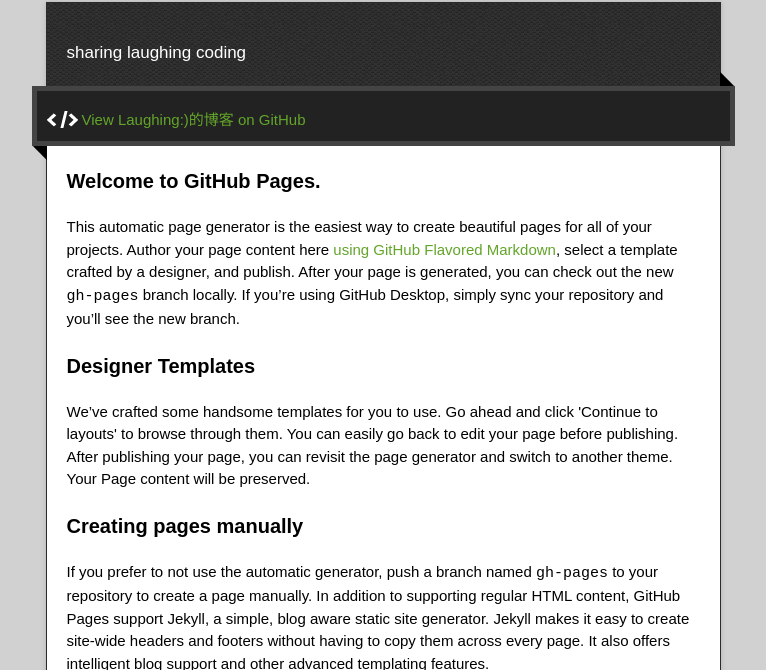
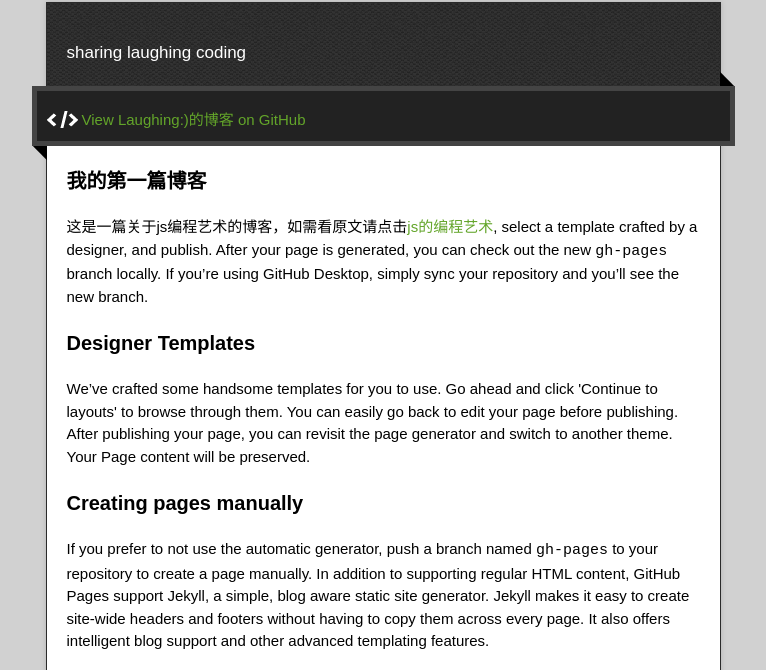
Before and after one commit to Mickey-Wang/blog-1.0, a plain HTML site: page index.html in a window 1280 px wide. Shown: the part 128-798 px from the top of the page, without its empty margins (257-1023 px from the left). Drawn offline with nearby package versions, Linux system fonts and the light colour scheme.

Commit message:
Replace master branch with page content via GitHub

```diff
--- a/index.html
+++ b/index.html
@@ -35,9 +35,9 @@
         </div>
         <article class="markdown-body">
           <h3>
-<a id="welcome-to-github-pages" class="anchor" href="#welcome-to-github-pages" aria-hidden="true"><span aria-hidden="true" class="octicon octicon-link"></span></a>Welcome to GitHub Pages.</h3>
+<a id="我的第一篇博客" class="anchor" href="#%E6%88%91%E7%9A%84%E7%AC%AC%E4%B8%80%E7%AF%87%E5%8D%9A%E5%AE%A2" aria-hidden="true"><span aria-hidden="true" class="octicon octicon-link"></span></a>我的第一篇博客</h3>
 
-<p>This automatic page generator is the easiest way to create beautiful pages for all of your projects. Author your page content here <a href="https://guides.github.com/features/mastering-markdown/">using GitHub Flavored Markdown</a>, select a template crafted by a designer, and publish. After your page is generated, you can check out the new <code>gh-pages</code> branch locally. If you’re using GitHub Desktop, simply sync your repository and you’ll see the new branch.</p>
+<p>这是一篇关于js编程艺术的博客，如需看原文请点击<a href="https://www.zybuluo.com/MickeyWang/note/301735">js的编程艺术</a>, select a template crafted by a designer, and publish. After your page is generated, you can check out the new <code>gh-pages</code> branch locally. If you’re using GitHub Desktop, simply sync your repository and you’ll see the new branch.</p>
 
 <h3>
 <a id="designer-templates" class="anchor" href="#designer-templates" aria-hidden="true"><span aria-hidden="true" class="octicon octicon-link"></span></a>Designer Templates</h3>
```
Also changed, not shown: params.json (+1 -1 lines).
